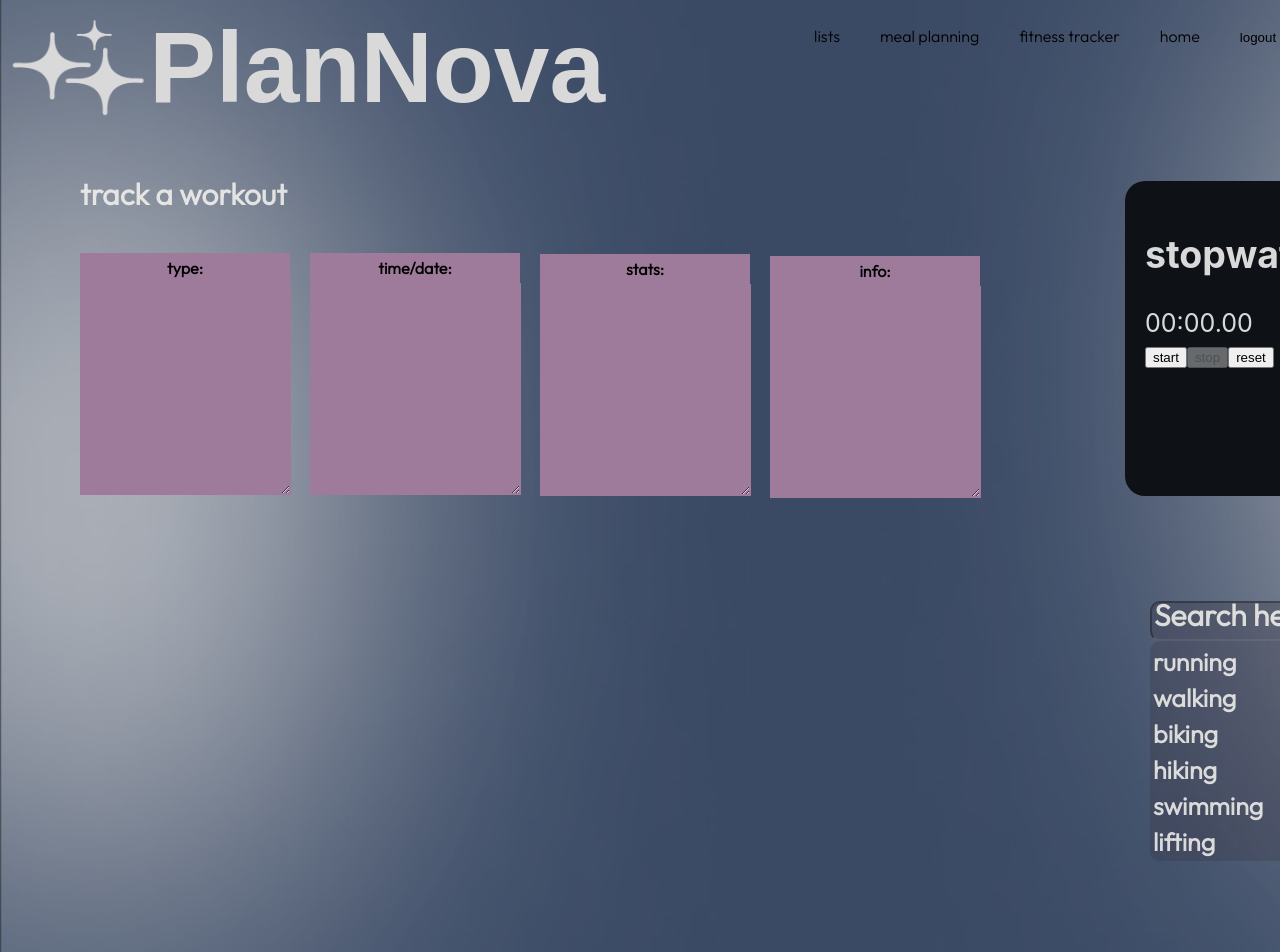
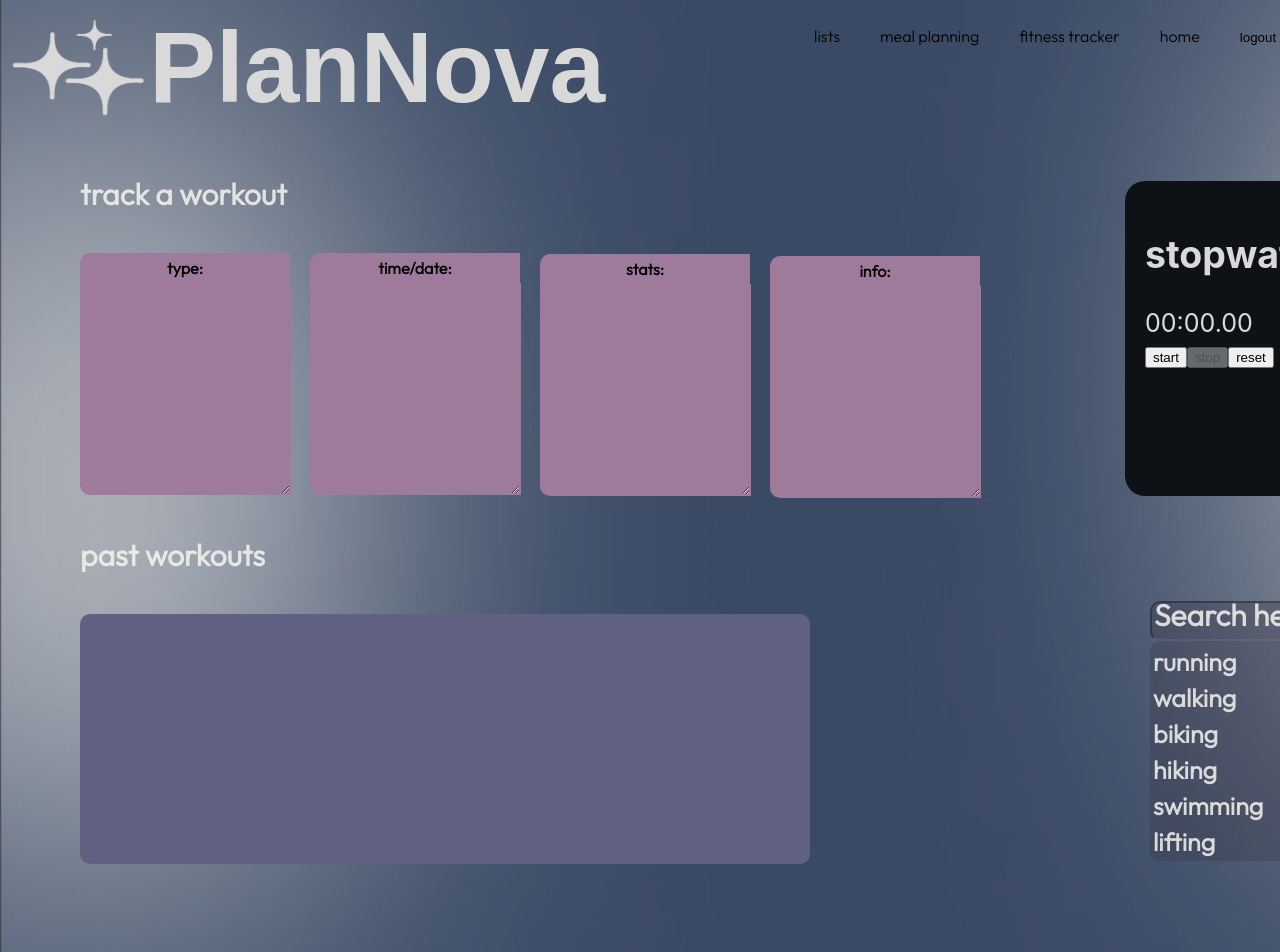
Before and after one commit to brookewest11/PlanNova, a React (Create React App) app in the folder src/plannova/: page /fitness-tracker in a window 1280 px wide. Shown: the top 952 px of the page. Built offline with nearby package versions, Linux system fonts and the light colour scheme; a web font is replaced by a local one.

Commit message:
gk fitness tracker updates

```diff
--- a/src/plannova/src/modules/FitnessTracker.css
+++ b/src/plannova/src/modules/FitnessTracker.css
@@ -39,6 +39,8 @@ body {
     display: flex;
     flex-direction: column;
     position:relative; left:80px; top:20px;
+    border-radius: 10px;
+    overflow: hidden;
 
   }
 
@@ -47,6 +49,9 @@ body {
     display: flex;
     flex-direction: column;
     position:relative; left:310px; top:-222px;
+    border-radius: 10px;
+    overflow: hidden;
+
 
   }
 
@@ -54,6 +59,9 @@ body {
     display: flex;
     flex-direction: column;
     position:relative; left:540px; top:-463px;
+    border-radius: 10px;
+    overflow: hidden;
+
 
   }
 
@@ -61,6 +69,8 @@ body {
     display: flex;
     flex-direction: column;
     position:relative; left:770px; top:-703px;
+    border-radius: 10px;
+    overflow: hidden;
 
   }
 
@@ -69,14 +79,14 @@ body {
     font-weight:bold;
     text-align: center;
     vertical-align: top;
-    background-color: #9e7b9b;
+    background-color: #9E7B9B;
     padding: 5px;
     width: 200px;
   }
 
   .textbox-input {
     border: 1px solid transparent;
-    background-color: #9e7b9b;
+    background-color: #9E7B9B;
     width: 199px;
     height: 200px;
     padding: 5px;
@@ -107,3 +117,26 @@ body {
     align-items: center;
     color: #d9d9d9;
   }
+
+  .past-workouts
+  {
+    width: 57%;
+    height: 250px;
+    background-color: #616283;
+    margin-top: -660px;
+    position:relative; left:80px; bottom:600px;
+    border-radius: 10px;
+    overflow: hidden;
+  }
+
+.past-text
+{
+  font-size: 20px;
+  color: #d9d9d9;
+  margin-bottom: 10px;
+  position:relative; left:80px; top:-1290px;
+  font-family: "Outfit";
+  font-weight:bold;
+  color: rgba(244, 243, 239, 0.855);
+  font-size: 30px;
+}
--- a/src/plannova/src/modules/FitnessTracker.tsx
+++ b/src/plannova/src/modules/FitnessTracker.tsx
@@ -55,6 +55,7 @@ function FitnessTracker(){
   <div className="track">
     <p>track a workout</p>
   </div>
+
   {/* This creates the input box for the type of workout the user did */}
   <div className="textbox-container1">
         <label className="textbox-label" htmlFor="textbox1">type:</label>
@@ -95,7 +96,6 @@ function FitnessTracker(){
       <textarea id="textbox4" className="textbox-input" />
     </div>
 
-
     {/* This imports the search bar that we created in fitnessSearch.tsx */}
     <div className="search-bar">
         <SearchBar onSelectWorkout={handleSelectedWorkout} />
@@ -105,6 +105,15 @@ function FitnessTracker(){
   <div className="stopwatch-container">
        <Stopwatch />
   </div>
+
+  <p className="past-text">past workouts</p>
+
+
+  <div className="past-workouts"></div>
+
+
+
+
   </>
   )
 
```
